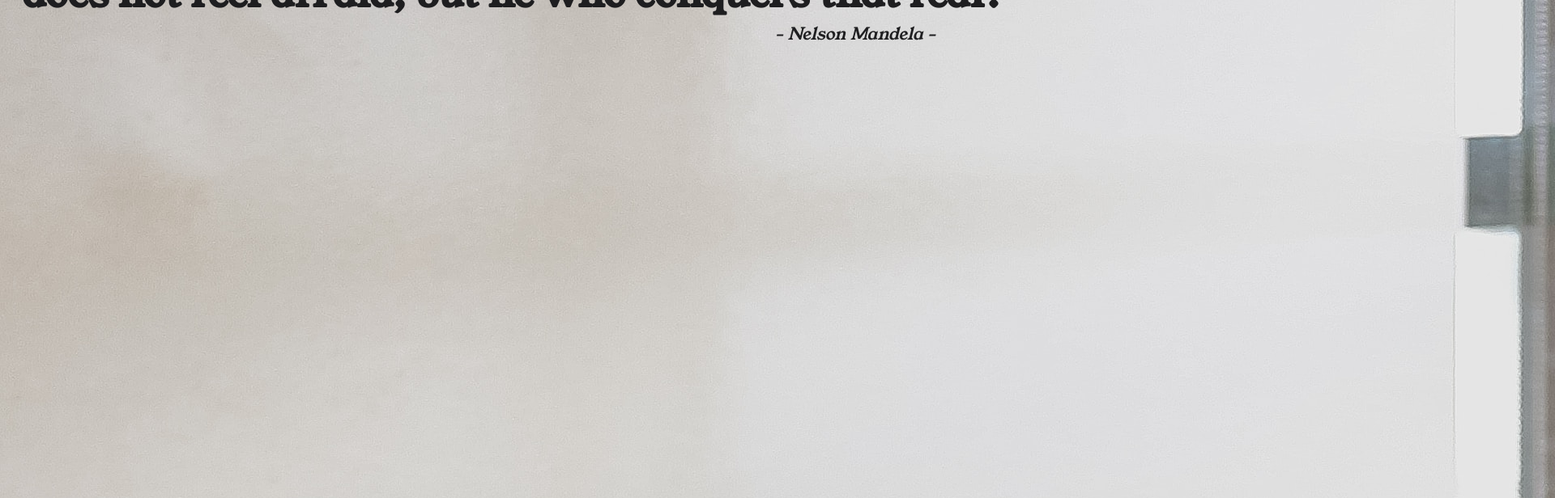
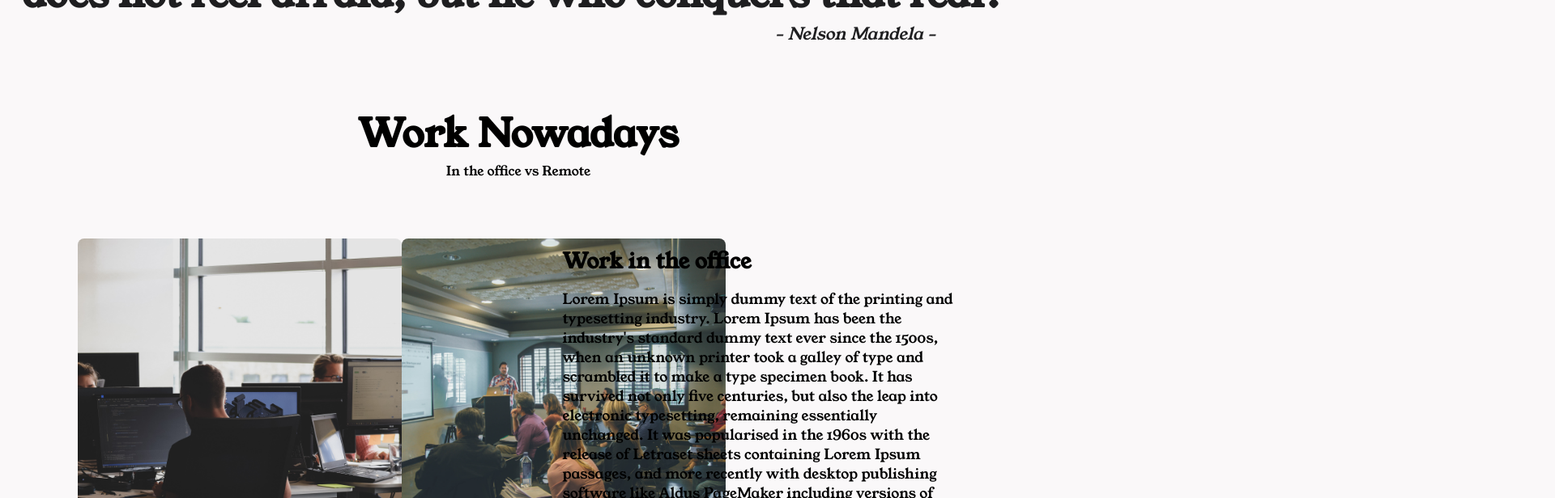
Before and after one commit to KornyIsDeveloping/LinkedJobs, a React (Create React App) app in the folder linkedjobs/: page /home in a window 1280 px wide. Shown: the part 380-996 px from the top of the page at 81% size, 1920 px wide, since content can reach past the window. Built offline with nearby package versions, Linux system fonts and the light colour scheme.

Commit message:
second news section

```diff
--- a/linkedjobs/src/components/homePage/News.css
+++ b/linkedjobs/src/components/homePage/News.css
@@ -0,0 +1,44 @@
+.news {
+    margin-top: 40%;
+    margin-bottom: 4rem;
+    margin-right: 6rem;
+    margin-left: 6rem;
+}
+
+.news h1 {
+    font-size: 3rem;
+}
+
+.second-news {
+    display: flex;
+    align-items: center;
+    justify-content: space-between;
+    margin-top: 4.5rem;
+}
+
+.second-news-text {
+    width: 45%;
+    text-align: start;
+    font-size: 1.1rem;
+}
+
+.second-news-text h2 {
+    padding-bottom: 1rem;
+}
+
+.second-news-image {
+    display: flex;
+    position: relative;
+    justify-content: space-between;
+    width: 50%;
+    z-index: -88;
+}
+
+.second-news-image img {
+    width: 50%;
+    width: 400px;
+    height: 360px;
+    object-fit: cover;
+    border-radius: 8px;
+    box-shadow: -1 1px 62px -18px rgba(0, 0, 0, .19);
+}
--- a/linkedjobs/src/components/homePage/News.js
+++ b/linkedjobs/src/components/homePage/News.js
@@ -1,7 +1,8 @@
+import './News.css'
 import officeWork1 from '../../assets/officeWork1.jpg'
-// import officeWork2 from '../../assets/officeWork.jpg'
-// import remoteWork1 from '../../assets/officeWork.jpg'
-// import remoteWork2 from '../../assets/officeWork.jpg'
+import officeWork2 from '../../assets/officeWork2.jpg'
+// import remoteWork1 from '../../assets/remoteWork1.jpg'
+// import remoteWork2 from '../../assets/remoteWork2.jpg'
 
 const News = () => {
     return(
@@ -10,6 +11,11 @@
             <p>In the office vs Remote</p>
 
             <div className="second-news">
+                <div className="second-news-image">
+                    <img alt="office work" src={officeWork1}/>
+                    <img alt="office work" src={officeWork2}/>
+                </div>
+
                 <div className="second-news-text">
                     <h2>Work in the office</h2>
                     <p>Lorem Ipsum is simply dummy text of the printing and typesetting industry.
@@ -21,9 +27,7 @@
                     </p>
                 </div>
 
-                <div className="second-news-image">
-                <img alt="office work" src={officeWork1}/>
-                </div>
+
             </div>
         </div>
     )
```
Also changed, not shown: linkedjobs/src/assets/officeWork2.jpg (added).
